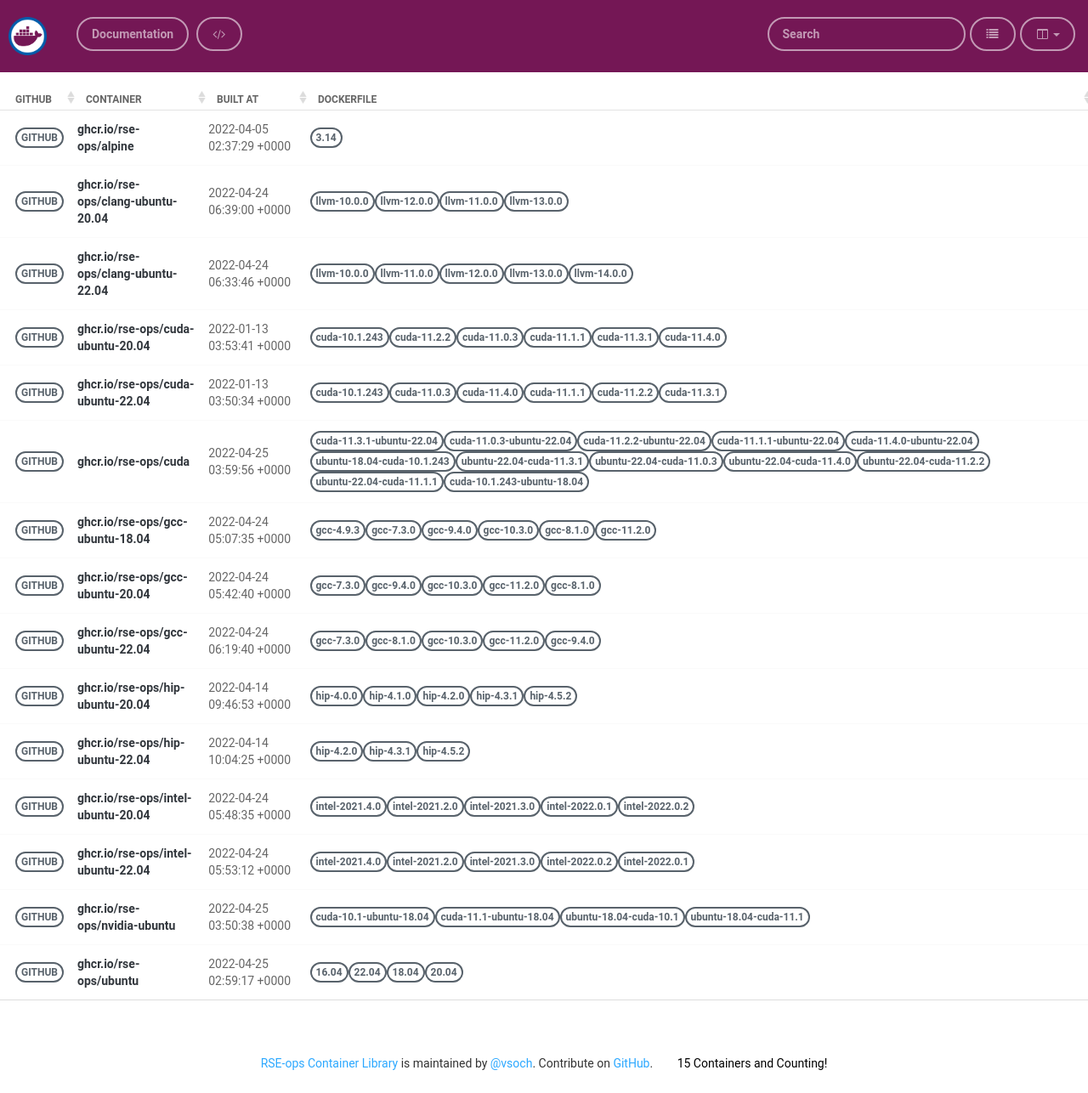
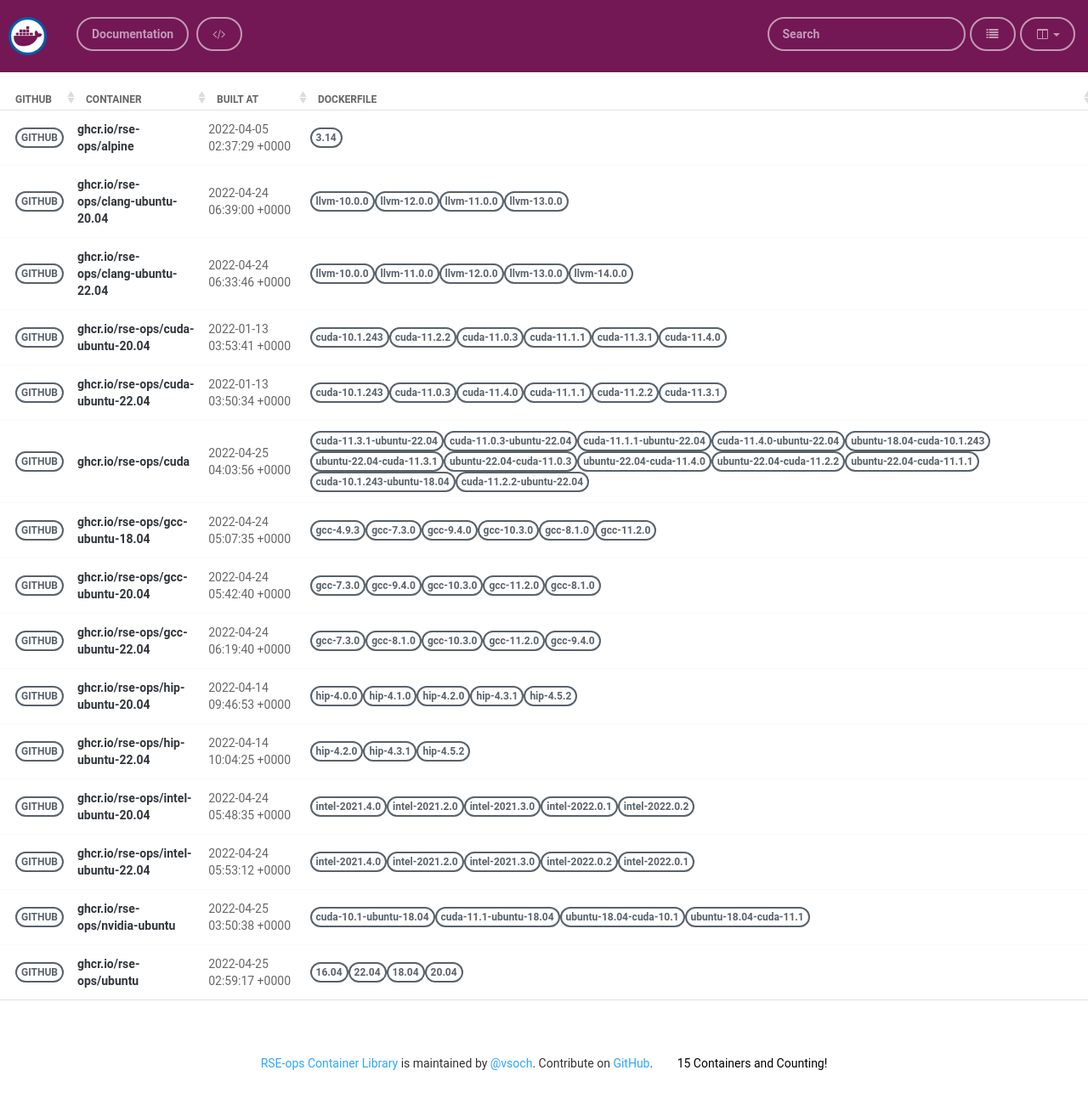
Before and after one commit to rse-ops/docker-images, a Jekyll site: the page built from pages/index.md, in a window 1280 px wide. Shown: the whole page at 85% size. Built offline with Jekyll 4.4.1, drawn with Linux system fonts in a browser that asks for light colours; nearby versions of some CDN libraries; part of the change alters nothing that is shown.

Commit message:
Automated push to update library 2022-04-25

```diff
--- a/_library/ghcr.io-rse-ops-cuda.md
+++ b/_library/ghcr.io-rse-ops-cuda.md
@@ -1,7 +1,7 @@
 ---
 layout: container
 name: ghcr.io/rse-ops/cuda
-updated_at: 2022-04-25 03:59:56.088388
+updated_at: 2022-04-25 04:03:56.607851
 
 
 container_url: https://github.com/orgs/rse-ops/packages/container/package/cuda
@@ -12,9 +12,6 @@ versions:
  - tag: cuda-11.0.3-ubuntu-22.04
    dockerfile: https://github.com/rse-ops/docker-images/blob/main/ubuntu/cuda/Dockerfile
    manifest: https://crane.ggcr.dev/manifest/ghcr.io/rse-ops/cuda:cuda-11.0.3-ubuntu-22.04
- - tag: cuda-11.2.2-ubuntu-22.04
-   dockerfile: https://github.com/rse-ops/docker-images/blob/main/ubuntu/cuda/Dockerfile
-   manifest: https://crane.ggcr.dev/manifest/ghcr.io/rse-ops/cuda:cuda-11.2.2-ubuntu-22.04
  - tag: cuda-11.1.1-ubuntu-22.04
    dockerfile: https://github.com/rse-ops/docker-images/blob/main/ubuntu/cuda/Dockerfile
    manifest: https://crane.ggcr.dev/manifest/ghcr.io/rse-ops/cuda:cuda-11.1.1-ubuntu-22.04
@@ -42,5 +39,8 @@ versions:
  - tag: cuda-10.1.243-ubuntu-18.04
    dockerfile: https://github.com/rse-ops/docker-images/blob/main/ubuntu/cuda/Dockerfile
    manifest: https://crane.ggcr.dev/manifest/ghcr.io/rse-ops/cuda:cuda-10.1.243-ubuntu-18.04
+ - tag: cuda-11.2.2-ubuntu-22.04
+   dockerfile: https://github.com/rse-ops/docker-images/blob/main/ubuntu/cuda/Dockerfile
+   manifest: https://crane.ggcr.dev/manifest/ghcr.io/rse-ops/cuda:cuda-11.2.2-ubuntu-22.04
 
 ---
```
